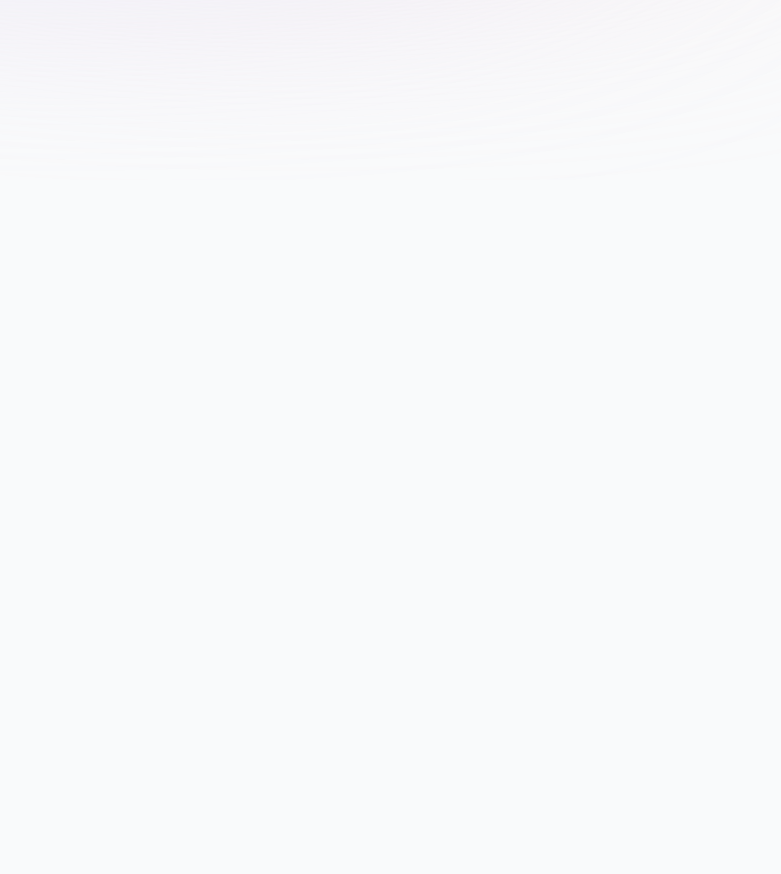
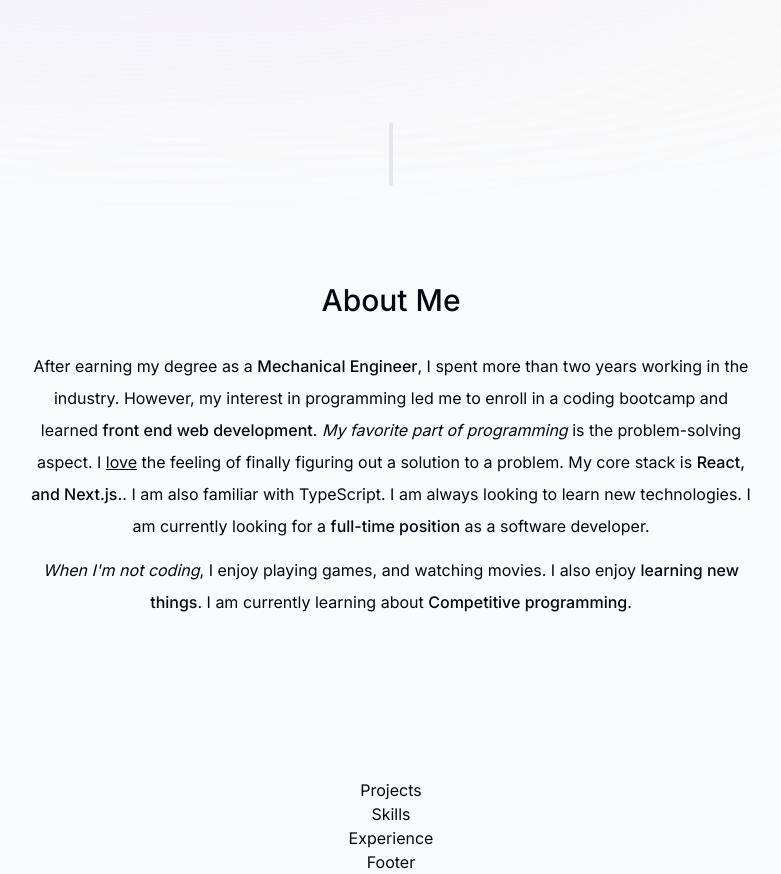
Before and after one commit to Wenodh/portfolio, a Next.js app: page / in a window 1280 px wide. Shown: the part 620-1494 px from the top of the page, without its empty margins (249-1030 px from the left). Before the commit the page ends 800 px from the top, so only its background shows below. Built offline with nearby package versions, Linux system fonts and the light colour scheme.

Commit message:
about me section added

```diff
--- a/app/page.tsx
+++ b/app/page.tsx
@@ -1,10 +1,22 @@
+import About from "@/components/about";
+import Experience from "@/components/experience";
+import Footer from "@/components/footer";
 import Intro from "@/components/intro";
+import Projects from "@/components/projects";
+import SectionDivider from "@/components/sectionDivider";
+import Skills from "@/components/skills";
 import Image from "next/image";
 
 export default function Home() {
   return (
     <main className="flex flex-col items-center px-4">
       <Intro />
+      <SectionDivider />
+      <About />
+      <Projects />
+      <Skills />
+      <Experience />
+      <Footer />
     </main>
   );
 }
--- /dev/null
+++ b/components/about.tsx
@@ -0,0 +1,44 @@
+'use client';
+
+import React from 'react';
+import { motion } from 'framer-motion';
+import SectionHeading from './sectionHeading';
+
+export default function About() {
+    return (
+        <motion.section
+            className="mb-28 max-w-[45rem] text-center leading-8 sm:mb-40 scroll-mt-28"
+            initial={{ opacity: 0, y: 100 }}
+            animate={{ opacity: 1, y: 0 }}
+            transition={{ delay: 0.175 }}
+            id="about"
+        >
+            <SectionHeading>About me</SectionHeading>
+            <p className="mb-3">
+                After earning my degree as a{' '}
+                <span className="font-medium">Mechanical Engineer</span>, I
+                spent more than two years working in the industry. However, my
+                interest in programming led me to enroll in a coding bootcamp
+                and learned{' '}
+                <span className="font-medium">front end web development</span>.{' '}
+                <span className="italic">My favorite part of programming</span>{' '}
+                is the problem-solving aspect. I{' '}
+                <span className="underline">love</span> the feeling of finally
+                figuring out a solution to a problem. My core stack is{' '}
+                <span className="font-medium">React, and Next.js.</span>. I am
+                also familiar with TypeScript. I am always looking to learn new
+                technologies. I am currently looking for a{' '}
+                <span className="font-medium">full-time position</span> as a
+                software developer.
+            </p>
+
+            <p>
+                <span className="italic">When I'm not coding</span>, I enjoy
+                playing games, and watching movies. I also enjoy{' '}
+                <span className="font-medium">learning new things</span>. I am
+                currently learning about{' '}
+                <span className="font-medium">Competitive programming</span>.
+            </p>
+        </motion.section>
+    );
+}
--- /dev/null
+++ b/components/contact.tsx
@@ -0,0 +1,7 @@
+import React from 'react'
+
+export default function Contact() {
+  return (
+    <div>Contact</div>
+  )
+}
--- /dev/null
+++ b/components/experience.tsx
@@ -0,0 +1,7 @@
+import React from 'react'
+
+export default function Experience() {
+  return (
+    <div>Experience</div>
+  )
+}
--- /dev/null
+++ b/components/footer.tsx
@@ -0,0 +1,7 @@
+import React from 'react'
+
+export default function Footer() {
+  return (
+    <div>Footer</div>
+  )
+}
--- /dev/null
+++ b/components/project.tsx
@@ -0,0 +1,7 @@
+import React from 'react'
+
+export default function Project() {
+  return (
+    <div>Project</div>
+  )
+}
--- /dev/null
+++ b/components/projects.tsx
@@ -0,0 +1,7 @@
+import React from 'react'
+
+export default function Projects() {
+  return (
+    <div>Projects</div>
+  )
+}
--- /dev/null
+++ b/components/sectionDivider.tsx
@@ -0,0 +1,16 @@
+"use client"
+
+import React from 'react';
+import { motion } from 'framer-motion';
+
+export default function SectionDivider() {
+    return (
+        <motion.div
+            className="bg-gray-200 my-24 h-16 w-1 rounded-full hidden sm:block"
+            initial={{ opacity: 0, y: 100 }}
+            animate={{ opacity: 1, y: 0 }}
+            transition={{delay: 0.125}}
+        >
+        </motion.div>
+    );
+}
--- /dev/null
+++ b/components/sectionHeading.tsx
@@ -0,0 +1,13 @@
+import React from "react";
+
+type SectionHeadingProps = {
+  children: React.ReactNode;
+};
+
+export default function SectionHeading({ children }: SectionHeadingProps) {
+  return (
+    <h2 className="text-3xl font-medium capitalize mb-8 text-center">
+      {children}
+    </h2>
+  );
+}
--- /dev/null
+++ b/components/skills.tsx
@@ -0,0 +1,7 @@
+import React from 'react'
+
+export default function Skills() {
+  return (
+    <div>Skills</div>
+  )
+}
```
